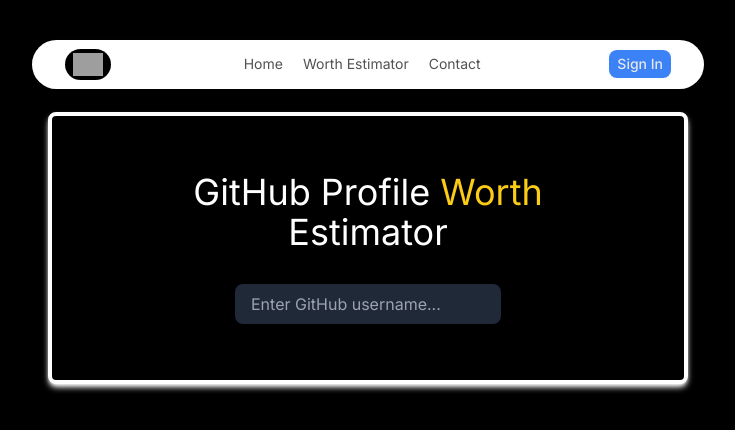
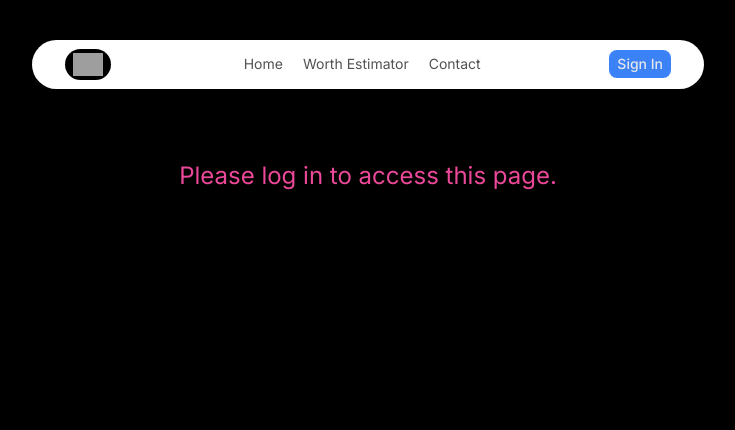
Before and after one commit to RajeevDash007/gsoc-github-finder, a Next.js app: page /worthEstimator in a window 1280 px wide. Shown: the top 430 px of the page, without its empty margins (272-1007 px from the left). Built offline with nearby package versions, Linux system fonts and the light colour scheme; no server answers; grey boxes are pictures that could not be loaded.

Commit message:
Restricted the page for people in guest mode

```diff
--- a/app/worthEstimator/page.tsx
+++ b/app/worthEstimator/page.tsx
@@ -1,12 +1,22 @@
-import Footer from "../components/Footer";
+"use client";
 import { Navbar } from "../components/Navbar";
 import GitHubProfile from "./GitHubProfile";
+import { useUser } from "@clerk/clerk-react";
 
 export default function Home() {
+  const { user } = useUser();
   return (
     <div>
       <Navbar />
-      <GitHubProfile />
+      {!user ? (
+        <p className="text-pink-500 flex justify-center items-center mt-40 text-2xl">
+          Please log in to access this page.
+        </p>
+      ) : (
+        <div>
+          <GitHubProfile />
+        </div>
+      )}
     </div>
   );
 }
```
